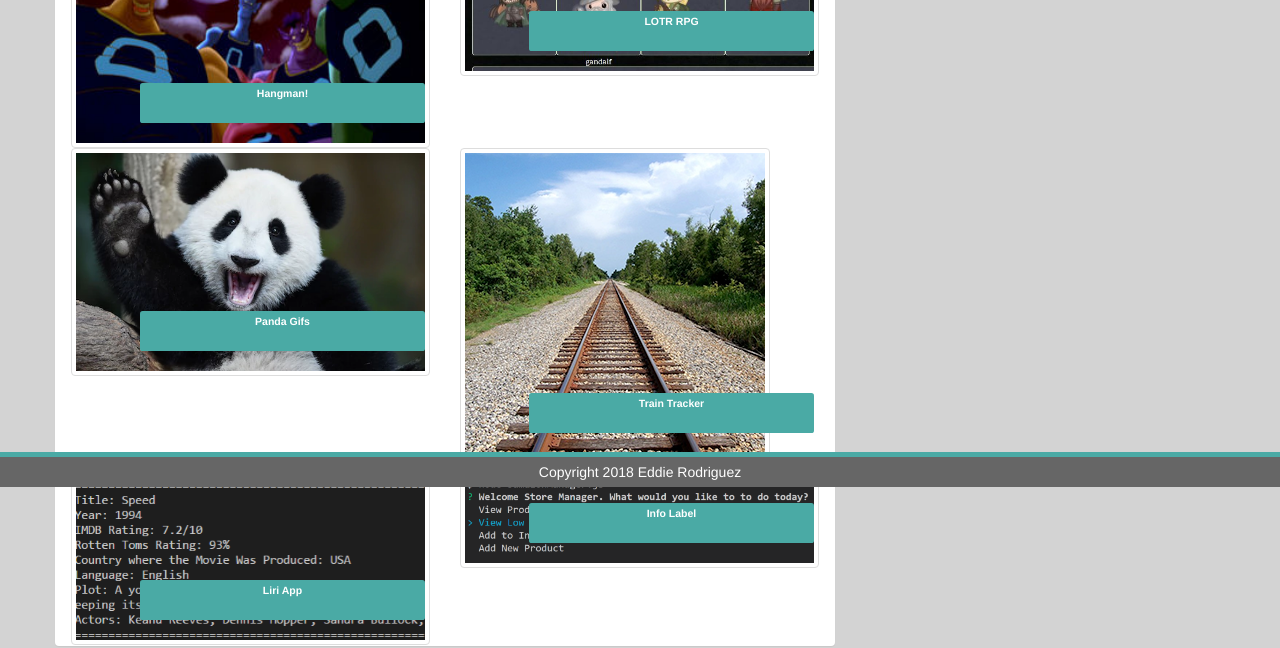
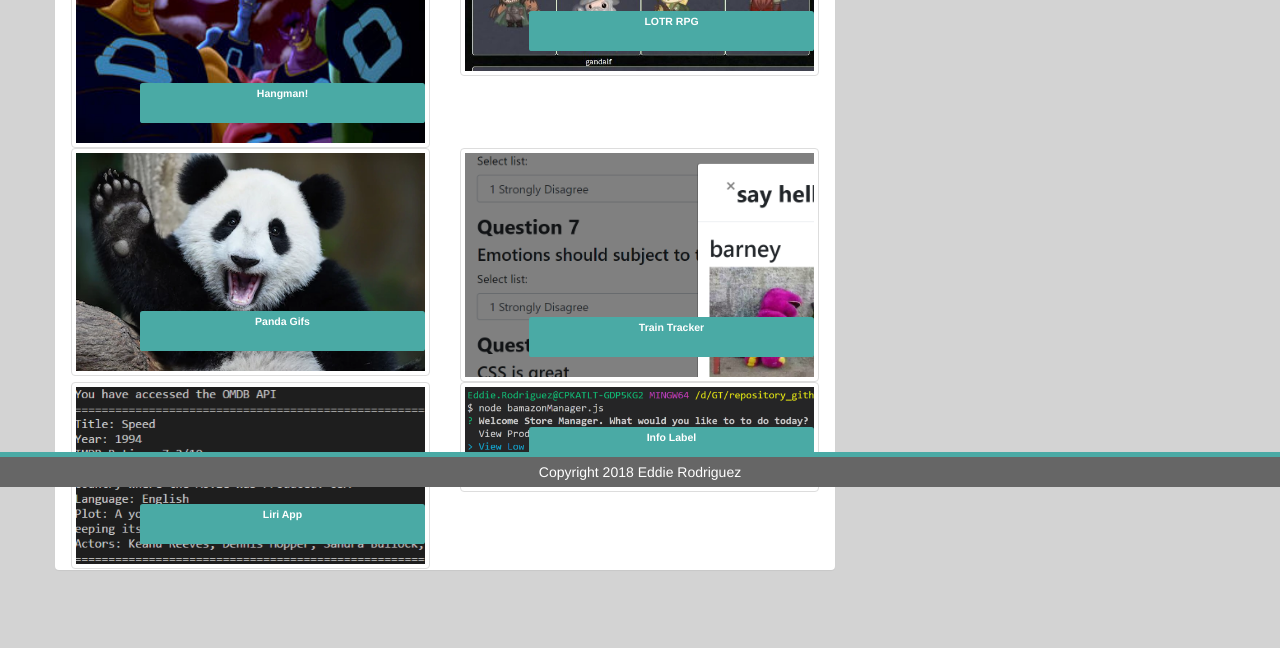
Before and after one commit to erodriguez87/Bootstrap-Portfolio, a plain HTML site: page portfolio.html in a window 1280 px wide. Shown: the part 313-961 px from the top of the page. After the commit the page ends 903 px from the top, so only its background shows below. Drawn offline with nearby package versions, Linux system fonts and the light colour scheme.

Commit message:
adding the friend finder

```diff
--- a/portfolio.html
+++ b/portfolio.html
@@ -62,7 +62,7 @@
                     <span class="label label-info piclabel">Panda Gifs</span>
                   </div>
                   <div class="col-md-6 col-sm-12 col-xs-12">
-                    <a href="https://erodriguez87.github.io/traintime/"></a><img class="img img-thumbnail " src="images/trains.png" alt="Eddie Rodriguez width="400" height="180""></a>
+                    <a href="https://erodriguez87.github.io/friendfinder/"></a><img class="img img-thumbnail " src="images/friends.png" alt="Eddie Rodriguez width="400" height="180""></a>
                     <span class="label label-info piclabel">Train Tracker</span>
                   </div>
           </div>
```
Also changed, not shown: images/friends.png (added).
